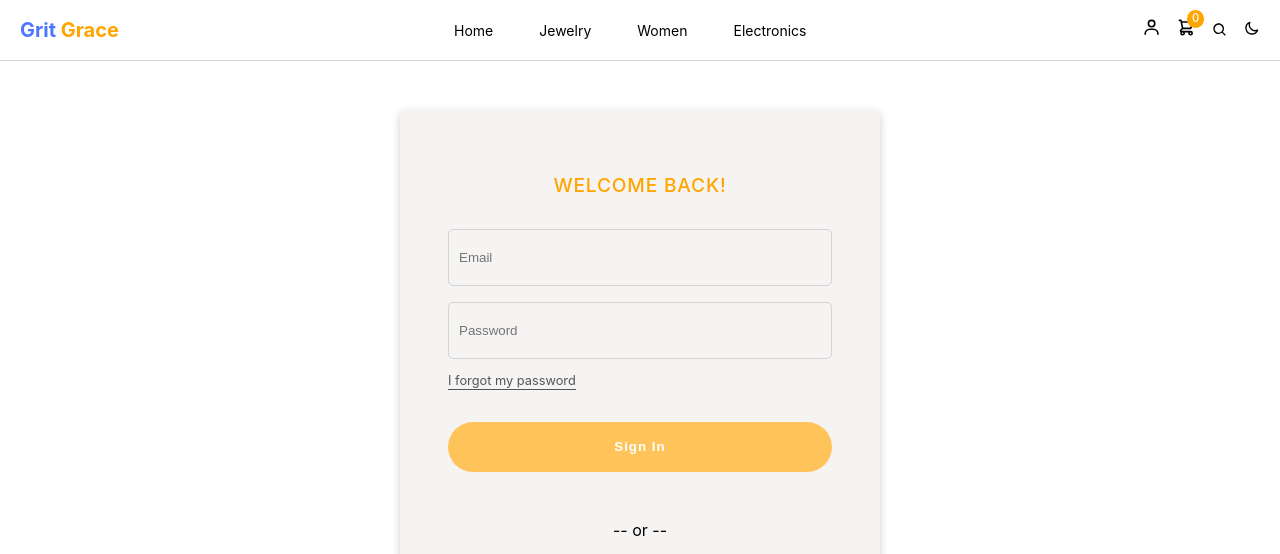
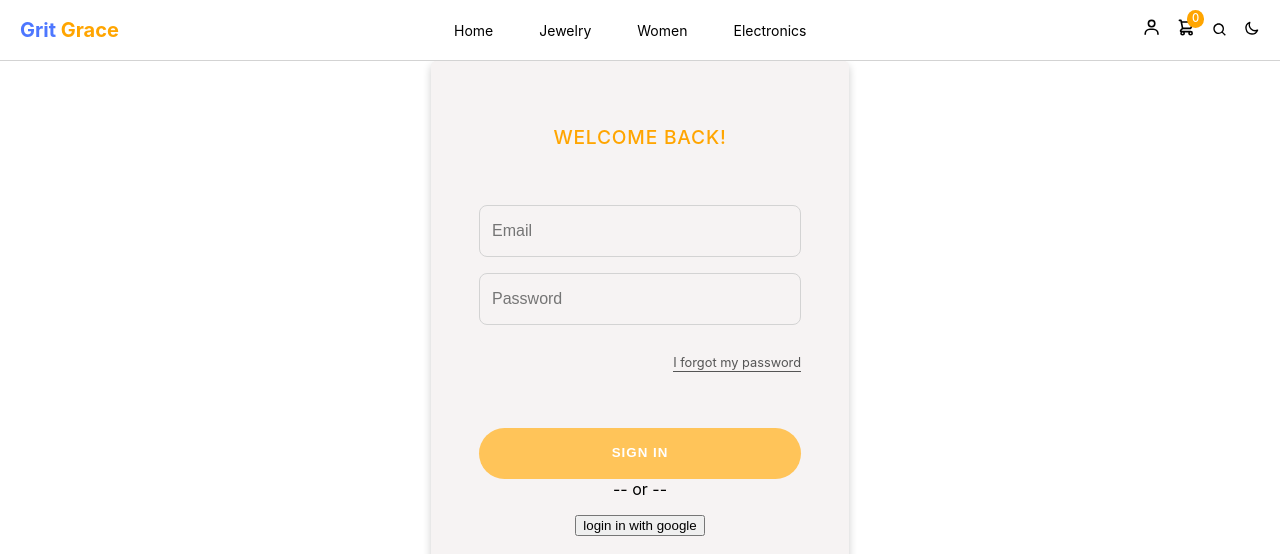
Before and after one commit to joycethh/playground, a React (Create React App) app: page /auth in a window 1280 px wide. Shown: the top 554 px of the page. Built offline with nearby package versions, Linux system fonts and the light colour scheme; no server answers.

Commit message:
update the input component and the auth styling

```diff
--- a/src/components/input/Input.js
+++ b/src/components/input/Input.js
@@ -8,8 +8,10 @@ const Input = ({
   placeHolder,
   autoFocus,
   required,
+  icon,
 }) => {
   return (
+    <div className="inputWrapper">
       <input
         name={name}
         type={type}
@@ -17,7 +19,10 @@ const Input = ({
         autoFocus={autoFocus}
         required={required}
         onChange={handleChange}
+        className="textFiled"
       />
+      <span>{icon}</span>
+    </div>
   );
 };
 
--- a/src/components/input/input.scss
+++ b/src/components/input/input.scss
@@ -1,15 +1,53 @@
 @import "../../style.scss";
 
- input {
+// .textFiled {
+//     @include themify($themes) {
+//         border: 1px solid themed('border');
+//         padding: 20px 10px;
+//         width: 100%;
+//         border-radius: 5px;
+//         box-sizing: border-box;
+//         margin-bottom: 1rem;
+//         @include mobile {
+//             margin-bottom: 0.5rem;
+//         }
+//     }
+// }
+
+.inputWrapper {
+
     @include themify($themes) {
+        display: flex;
+        align-items: center;
         border: 1px solid themed('border');
-        padding: 20px 10px;
+        border-radius: 8px;
         width: 100%;
-        border-radius: 5px;
-        box-sizing: border-box;
-        margin-bottom: 1rem;
-        @include mobile {
-            margin-bottom: 0.5rem;
+        max-width: 400px;
+        min-width: 300px;
+        height: 40px;
+        padding: 5px 10px;
+
+        input {
+            flex: 1;
+            border: none;
+            outline: none;
+            font-size: 16px;
+        }
+
+        .icon {
+            display: flex;
+            align-items: center;
+            justify-content: center;
+            width: 30px;
+            height: 30px;
+            margin-left: 10px;
+            cursor: pointer;
+
         }
     }
+
+    @include mobile {
+        max-width: none;
+        width: 100%;
+    }
 }
--- a/src/pages/auth/Auth.js
+++ b/src/pages/auth/Auth.js
@@ -8,6 +8,7 @@ import {
 } from "firebase/auth";
 import { auth } from "../../firebase/configure";
 import Input from "../../components/input/Input";
+import { Button } from "../../components/button/Button";
 import Loader from "../../components/loader/Loader";
 import "./auth.scss";
 
@@ -103,7 +104,7 @@ const Auth = () => {
           </div>
 
           <form onSubmit={handleSubmit}>
-            <div className="grid-container form">
+            <div className="grid-container form mt-15">
               <div className="grid-item">
                 {isRegister && (
                   <Input
@@ -151,10 +152,11 @@ const Auth = () => {
                 </div>
               )}
 
-              <div className="grid-item">
-                <button type="submit" onClick={handleSubmit}>
-                  {isRegister ? "Register" : "Sign In"}
-                </button>
+              <div className="btn-wrapper">
+                <Button
+                  name={isRegister ? "Register" : "Sign In"}
+                  handleClick={handleSubmit}
+                />
               </div>
             </div>
           </form>
--- a/src/pages/auth/auth.scss
+++ b/src/pages/auth/auth.scss
@@ -6,30 +6,25 @@
         justify-content: center;
 
         .card {
-            min-width: 30%;
             border-radius: 5px;
             background-color:themed('bgSoft');
             padding: 3rem;
-            margin: 3rem;
             box-shadow: 0 4px 8px 0 rgba(0,0,0,0.2);
 
 
             @include mobile{
                 width: 100%;
-                padding: 0.6rem;
-
+                padding: 0.3rem;
             }
 
              @include tablet{
                  width: 100%;
                  padding: 0.6rem;
-
             }
 
             .title {
                 display: flex;
                 justify-content: center;
-                // background-color: bisque;
 
                 h6 {
                   color: themed('highlight');
@@ -42,32 +37,23 @@
             }
 
             .form {
-                // display: flex;
-                // flex-direction: column;
-                // gap: 1.2rem;
-                // align-items: center;
-                // padding: 1rem;
-                margin: 1rem auto;
+                display: flex;
+                flex-direction: column;
+                gap: 1rem;
+                align-items: center;
 
                 .grid-item {
                     display: flex;
-                    width: 100%;
+                    align-items: center;
                 }
-
 
                 input {
                     background-color:themed('bgSoft');
-                    margin-bottom: 1rem;
-                    // border: 1px solid themed('border');
-                    // padding: 20px 10px;
-                    // width: 100%;
-                    // border-radius: 5px;;
                 }
 
                 .link {
                     align-self: flex-end;
                     padding-bottom: 1px;
-                    // margin-top: -1.9rem;
                     width: fit-content;
                     border-bottom: 1px solid themed('textColorSoft');
 
@@ -79,18 +65,8 @@
                     }
                 }
 
-                button {
-                    padding: 1.1rem 0.5rem;
-                    margin: 2rem auto;
-                    // margin: 1rem auto ;
-                    border: none;
-                    background-color: themed('bgHighlight');
-                    color: themed('textContrast');
-                    font-weight: bold;
-                    cursor: pointer;
+                .btn-wrapper {
                     width: 100%;
-                    border-radius: 30px;
-                    letter-spacing: 1px;
                 }
 
             }
```
Lines whose indentation alone changed are shown as unchanged.
